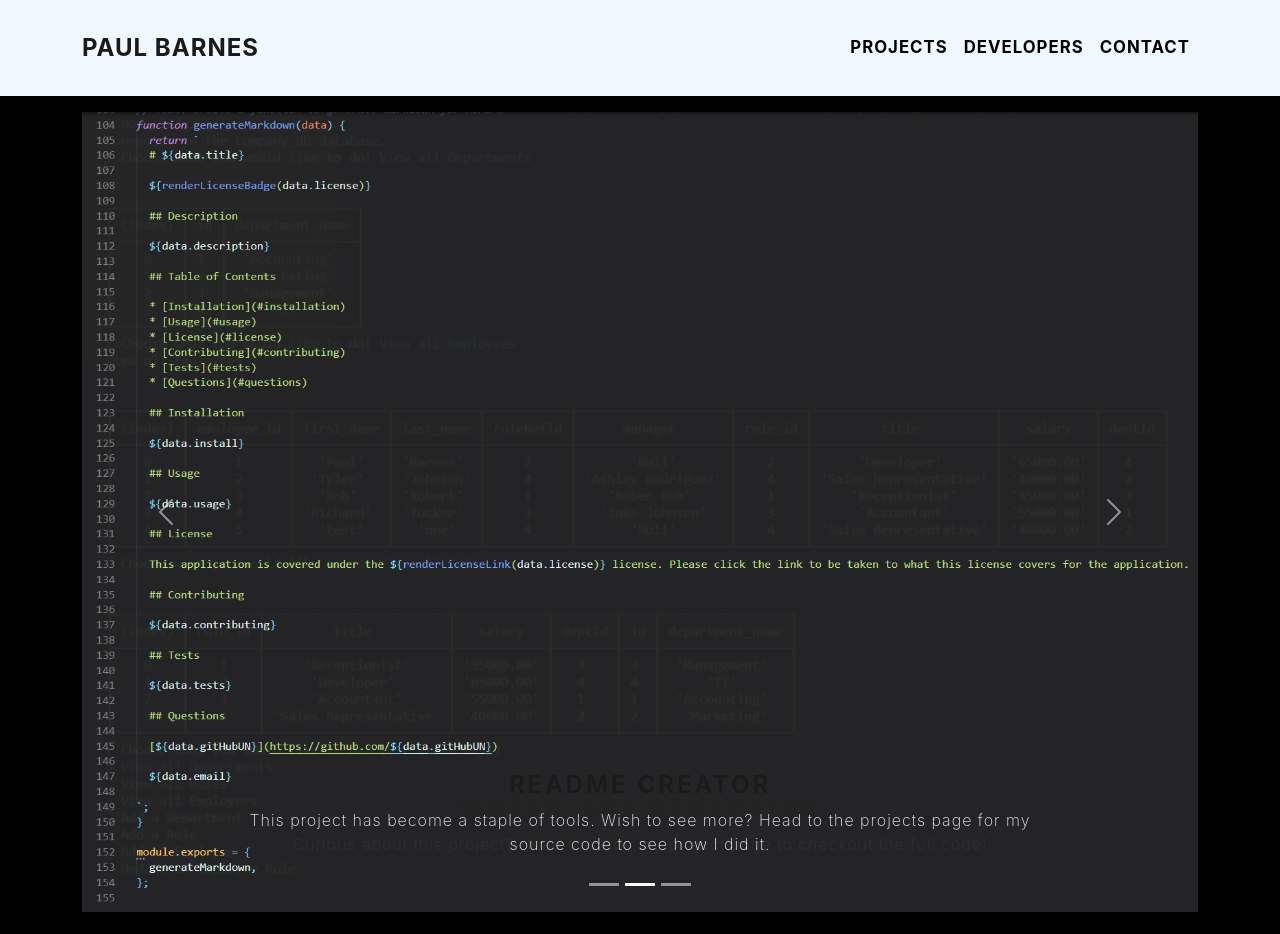
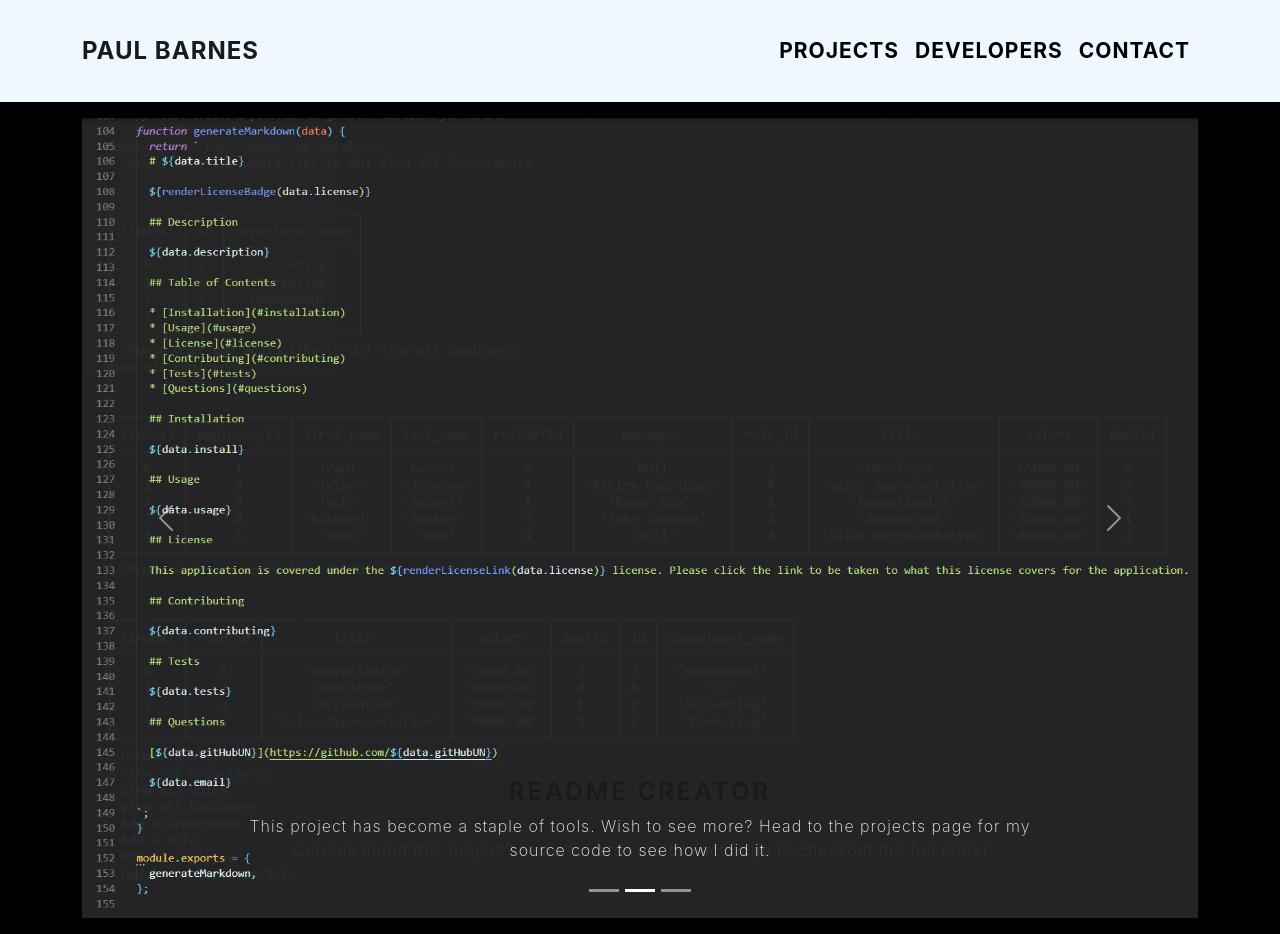
Before and after one commit to PN-Barnes/Portfolio-2023, a React (Create React App) app in the folder client/: page / in a window 1280 px wide. Built offline with nearby package versions, Linux system fonts and the light colour scheme.

Commit message:
added better text styling for hover on the header

```diff
--- a/client/src/App.css
+++ b/client/src/App.css
@@ -5,15 +5,14 @@ body {
   font-weight: 700;
   font-size: x-large;
 }
+.navBrand:hover {
+  background-color: #ffd800;
+}
 .navbar {
   background-color: aliceblue;
 }
-.linkContainer {
-  color: 'black';
-  font-weight: '700';
-  font-size: 'larger';
-  transition: font-size 2s;
+
+.linkContainer:hover {
+  text-decoration: underline #ffd800;
+  text-decoration-thickness: 5px;
 }
-.linkContainer:hover {
-  background-color: #ffd800;
-}
--- a/client/src/components/header.js
+++ b/client/src/components/header.js
@@ -7,12 +7,12 @@ const Header = () => {
   const headerLinkStyles = {
     color: 'black',
     fontWeight: '700',
-    fontSize: 'larger',
+    fontSize: '1.5em',
     transition: 'font-size 3s',
   };
   return (
     <header>
-      <Navbar as='headerNavBar' expand='lg' collapseOnSelect>
+      <Navbar expand='lg' collapseOnSelect>
         <Container>
           <LinkContainer to='/'>
             <Navbar.Brand className='navBrand'>Paul Barnes</Navbar.Brand>
```
